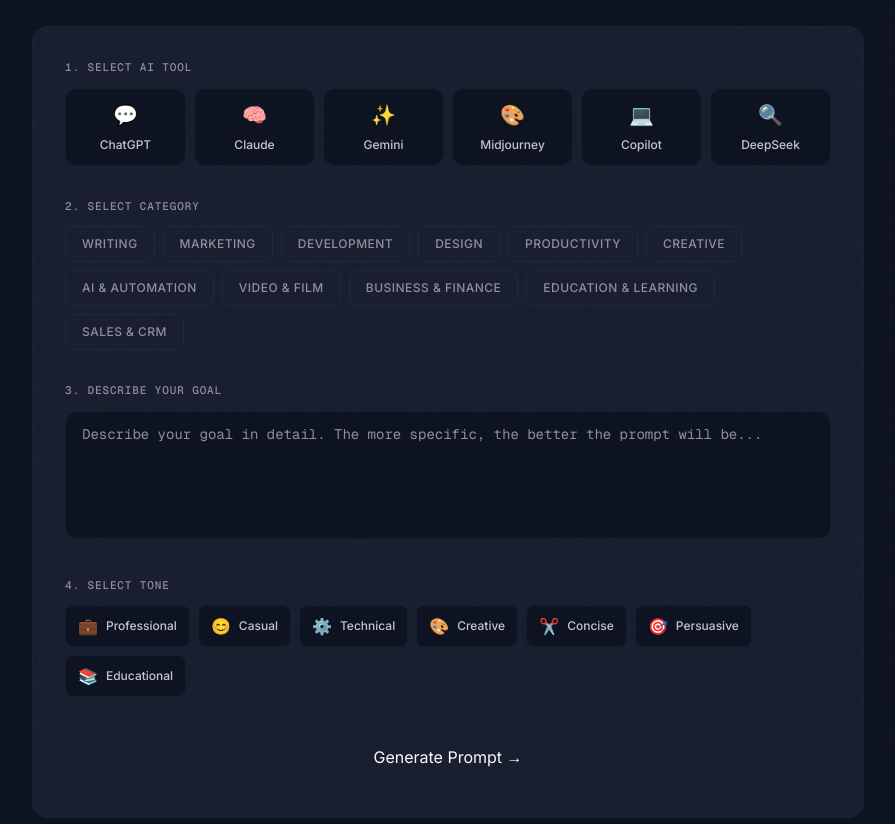
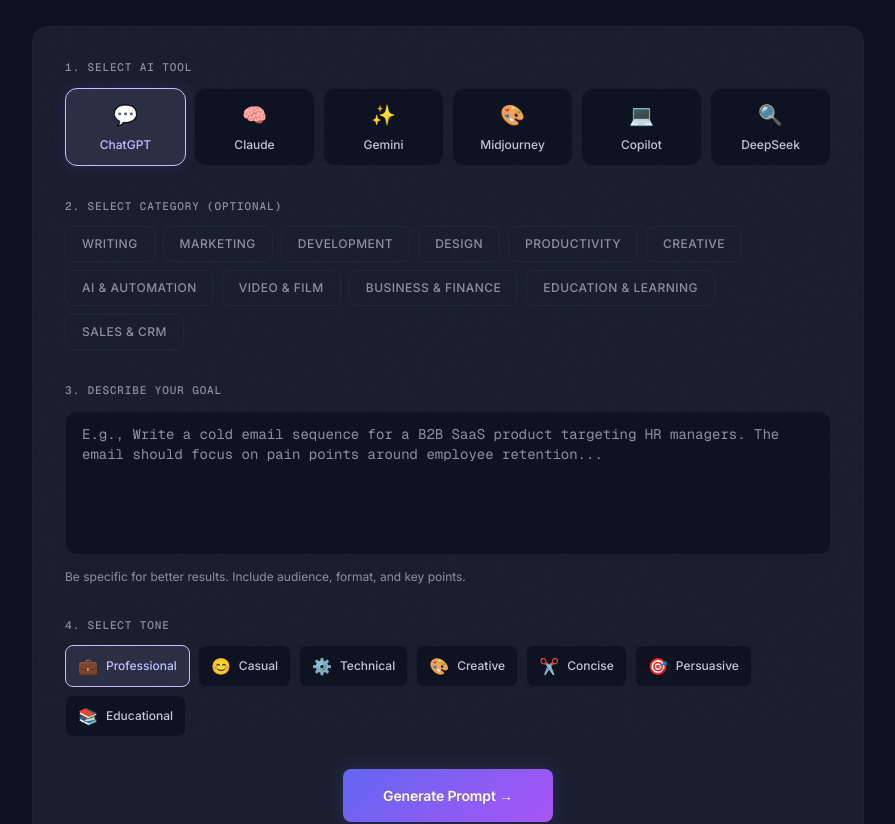
Before and after one commit to sinzo8771-prog/Prompt-Vault, a Next.js app: page /generator in a window 1280 px wide. Shown: the part 460-1284 px from the top of the page, without its empty margins (192-1087 px from the left). Built offline with nearby package versions, Linux system fonts and the light colour scheme.

Commit message:
feat: fully functional generator page with state, API call, output display, copy, loading states

```diff
--- /dev/null
+++ b/src/app/generator/output.tsx
@@ -0,0 +1,86 @@
+"use client";
+
+import { ScrollReveal } from "@/components/ScrollReveal";
+
+interface GeneratorOutputProps {
+  output: string;
+  loading: boolean;
+  onCopy: () => void;
+  copied: boolean;
+}
+
+export function GeneratorOutput({ output, loading, onCopy, copied }: GeneratorOutputProps) {
+  if (!output && !loading) return null;
+
+  return (
+    <ScrollReveal delay={200}>
+      <div className="bg-surface-container border border-border/50 rounded-2xl overflow-hidden">
+        {/* Header */}
+        <div className="flex items-center justify-between px-6 py-4 border-b border-border/30">
+          <div className="flex items-center gap-2">
+            <span className="text-xs font-mono text-text-muted uppercase tracking-wider">Generated Prompt</span>
+            {loading && (
+              <span className="flex items-center gap-1.5 text-xs text-accent">
+                <span className="w-1.5 h-1.5 rounded-full bg-accent animate-pulse" />
+                Writing...
+              </span>
+            )}
+          </div>
+          {output && (
+            <button
+              onClick={onCopy}
+              className={`flex items-center gap-1.5 px-3 py-1.5 rounded-lg text-xs font-medium transition-all ${
+                copied
+                  ? "bg-success/10 text-success border border-success/30"
+                  : "bg-text/5 text-text-muted hover:text-text border border-border/30 hover:border-accent/30"
+              }`}
+            >
+              {copied ? (
+                <>✓ Copied</>
+              ) : (
+                <>📋 Copy</>
+              )}
+            </button>
+          )}
+        </div>
+
+        {/* Loading skeleton */}
+        {loading && !output && (
+          <div className="p-6 space-y-3">
+            {[1, 2, 3, 4].map((i) => (
+              <div
+                key={i}
+                className="h-4 rounded bg-text/5 animate-pulse"
+                style={{ width: `${100 - i * 12}%`, animationDelay: `${i * 0.15}s` }}
+              />
+            ))}
+          </div>
+        )}
+
+        {/* Output */}
+        {output && (
+          <div className="p-6">
+            <pre className="text-sm font-mono whitespace-pre-wrap leading-relaxed text-text-secondary">
+              {output}
+            </pre>
+          </div>
+        )}
+
+        {/* Footer actions */}
+        {output && (
+          <div className="flex items-center gap-3 px-6 py-4 border-t border-border/30 bg-surface-dim/30">
+            <button
+              onClick={onCopy}
+              className={`btn-primary !px-6 !py-2.5 text-sm ${copied ? "!bg-success" : ""}`}
+            >
+              {copied ? "✓ Copied" : "Copy Prompt"}
+            </button>
+            <span className="text-xs text-text-muted">
+              Paste into your AI tool and customize as needed.
+            </span>
+          </div>
+        )}
+      </div>
+    </ScrollReveal>
+  );
+}
--- a/src/app/generator/page.tsx
+++ b/src/app/generator/page.tsx
@@ -1,6 +1,8 @@
-import Link from "next/link";
+"use client";
+
+import { useState, useCallback } from "react";
 import { ScrollReveal } from "@/components/ScrollReveal";
-import { MagneticButton } from "@/components/MagneticButton";
+import { GeneratorOutput } from "./output";
 
 const TOOLS = [
   { id: "ChatGPT", icon: "💬", desc: "Text & analysis" },
@@ -28,8 +30,84 @@
 ];
 
 export default function GeneratorPage() {
+  const [selectedTool, setSelectedTool] = useState("ChatGPT");
+  const [selectedCategory, setSelectedCategory] = useState("");
+  const [goal, setGoal] = useState("");
+  const [selectedTone, setSelectedTone] = useState("Professional");
+  const [output, setOutput] = useState("");
+  const [loading, setLoading] = useState(false);
+  const [error, setError] = useState("");
+  const [copied, setCopied] = useState(false);
+
+  const handleGenerate = useCallback(async () => {
+    if (!goal.trim()) {
+      setError("Please describe what you want the prompt to do.");
+      return;
+    }
+
+    setLoading(true);
+    setError("");
+    setOutput("");
+
+    try {
+      const response = fetch("/api/generate", {
+        method: "POST",
+        headers: { "Content-Type": "application/json" },
+        body: JSON.stringify({
+          tool: selectedTool,
+          category: selectedCategory,
+          goal: goal.trim(),
+          tone: selectedTone,
+          language: "English",
+        }),
+      });
+
+      const timeout = new Promise<never>((_, reject) =>
+        setTimeout(() => reject(new Error("Request timed out")), 30000)
+      );
+
+      const result = await Promise.race([response, timeout]);
+
+      if (!result.ok) {
+        throw new Error(`Server error: ${result.status}`);
+      }
+
+      const data = await result.json();
+
+      if (data.error) {
+        throw new Error(data.error);
+      }
+
+      setOutput(data.prompt || "No output generated. Please try again.");
+    } catch (err) {
+      setError(err instanceof Error ? err.message : "Failed to generate prompt. Please try again.");
+    } finally {
+      setLoading(false);
+    }
+  }, [goal, selectedTool, selectedCategory, selectedTone]);
+
+  const handleCopy = useCallback(async () => {
+    if (!output) return;
+    try {
+      await navigator.clipboard.writeText(output);
+      setCopied(true);
+      setTimeout(() => setCopied(false), 2000);
+    } catch {
+      // fallback
+      const textarea = document.createElement("textarea");
+      textarea.value = output;
+      document.body.appendChild(textarea);
+      textarea.select();
+      document.execCommand("copy");
+      document.body.removeChild(textarea);
+      setCopied(true);
+      setTimeout(() => setCopied(false), 2000);
+    }
+  }, [output]);
+
   return (
     <div className="max-w-4xl mx-auto px-6 lg:px-8 py-24 pt-32">
+      {/* Header */}
       <ScrollReveal>
         <div className="text-center mb-16">
           <p className="label mb-4">AI Prompt Generator</p>
@@ -43,8 +121,16 @@
         </div>
       </ScrollReveal>
 
+      {/* Form */}
       <ScrollReveal delay={100}>
-        <div className="bg-bg-card border border-border/50 rounded-2xl p-8 mb-8">
+        <div className="bg-surface-container border border-border/50 rounded-2xl p-8 mb-8">
+          {/* Error */}
+          {error && (
+            <div className="mb-6 p-4 bg-error/10 border border-error/30 rounded-xl">
+              <p className="text-sm text-error">{error}</p>
+            </div>
+          )}
+
           {/* Tool Selection */}
           <div className="mb-8">
             <label className="label mb-3 block">1. Select AI Tool</label>
@@ -52,10 +138,18 @@
               {TOOLS.map((tool) => (
                 <button
                   key={tool.id}
-                  className="flex flex-col items-center gap-2 p-3 rounded-xl border border-border/50 bg-bg hover:border-accent/30 hover:bg-accent/5 transition-all"
+                  type="button"
+                  onClick={() => setSelectedTool(tool.id)}
+                  className={`flex flex-col items-center gap-2 p-3 rounded-xl border transition-all ${
+                    selectedTool === tool.id
+                      ? "border-accent bg-accent/10 shadow-[0_0_15px_rgba(99,102,241,0.15)]"
+                      : "border-border/50 bg-bg hover:border-accent/30 hover:bg-accent/5"
+                  }`}
                 >
                   <span className="text-xl">{tool.icon}</span>
-                  <span className="text-xs font-medium text-text-secondary">{tool.id}</span>
+                  <span className={`text-xs font-medium ${selectedTool === tool.id ? "text-accent" : "text-text-secondary"}`}>
+                    {tool.id}
+                  </span>
                 </button>
               ))}
             </div>
@@ -63,12 +157,18 @@
 
           {/* Category */}
           <div className="mb-8">
-            <label className="label mb-3 block">2. Select Category</label>
+            <label className="label mb-3 block">2. Select Category (optional)</label>
             <div className="flex flex-wrap gap-2">
               {CATEGORIES.map((cat) => (
                 <button
                   key={cat}
-                  className="btn-ghost"
+                  type="button"
+                  onClick={() => setSelectedCategory(selectedCategory === cat ? "" : cat)}
+                  className={`btn-ghost ${
+                    selectedCategory === cat
+                      ? "!border-accent !bg-accent/10 !text-accent"
+                      : ""
+                  }`}
                 >
                   {cat}
                 </button>
@@ -80,9 +180,12 @@
           <div className="mb-8">
             <label className="label mb-3 block">3. Describe Your Goal</label>
             <textarea
-              placeholder="Describe your goal in detail. The more specific, the better the prompt will be..."
-              className="w-full h-32 px-4 py-3 bg-bg border border-border/50 rounded-xl text-sm text-text placeholder:text-text-muted focus:outline-none focus:border-accent/50 transition-colors resize-none font-mono"
+              placeholder="E.g., Write a cold email sequence for a B2B SaaS product targeting HR managers. The email should focus on pain points around employee retention..."
+              value={goal}
+              onChange={(e) => { setGoal(e.target.value); setError(""); }}
+              className="w-full h-36 px-4 py-3 bg-bg border border-border/50 rounded-xl text-sm text-text placeholder:text-text-muted focus:outline-none focus:border-accent/50 transition-colors resize-none font-mono"
             />
+            <p className="text-xs text-text-muted mt-2">Be specific for better results. Include audience, format, and key points.</p>
           </div>
 
           {/* Tone */}
@@ -92,10 +195,16 @@
               {TONES.map((tone) => (
                 <button
                   key={tone.id}
-                  className="flex items-center gap-2 px-3 py-2 rounded-lg border border-border/50 bg-bg hover:border-accent/30 transition-all"
+                  type="button"
+                  onClick={() => setSelectedTone(tone.id)}
+                  className={`flex items-center gap-2 px-3 py-2 rounded-lg border transition-all ${
+                    selectedTone === tone.id
+                      ? "border-accent bg-accent/10 text-accent"
+                      : "border-border/50 bg-bg hover:border-accent/30 text-text-secondary"
+                  }`}
                 >
                   <span>{tone.icon}</span>
-                  <span className="text-xs font-medium text-text-secondary">{tone.id}</span>
+                  <span className="text-xs font-medium">{tone.id}</span>
                 </button>
               ))}
             </div>
@@ -103,21 +212,32 @@
 
           {/* Submit */}
           <div className="flex justify-center">
-            <button className="btn-magnetic !px-10 !py-4">
-              <span>Generate Prompt →</span>
+            <button
+              type="button"
+              onClick={handleGenerate}
+              disabled={loading}
+              className={`btn-primary !px-10 !py-4 text-base font-semibold tracking-wide ${
+                loading ? "opacity-60 cursor-not-allowed" : ""
+              }`}
+            >
+              {loading ? (
+                <span className="flex items-center gap-2">
+                  <svg className="animate-spin w-4 h-4" viewBox="0 0 24 24" fill="none">
+                    <circle className="opacity-25" cx="12" cy="12" r="10" stroke="currentColor" strokeWidth="4" />
+                    <path className="opacity-75" fill="currentColor" d="M4 12a8 8 0 018-8V0C5.373 0 0 5.373 0 12h4z" />
+                  </svg>
+                  Generating...
+                </span>
+              ) : (
+                <>Generate Prompt →</>
+              )}
             </button>
           </div>
         </div>
       </ScrollReveal>
 
-      {/* Output placeholder */}
-      <ScrollReveal delay={200}>
-        <div className="text-center py-12">
-          <p className="text-text-muted text-sm font-mono">
-            ↑ Fill in the form above and click Generate
-          </p>
-        </div>
-      </ScrollReveal>
+      {/* Output */}
+      <GeneratorOutput output={output} loading={loading} onCopy={handleCopy} copied={copied} />
     </div>
   );
 }
```
